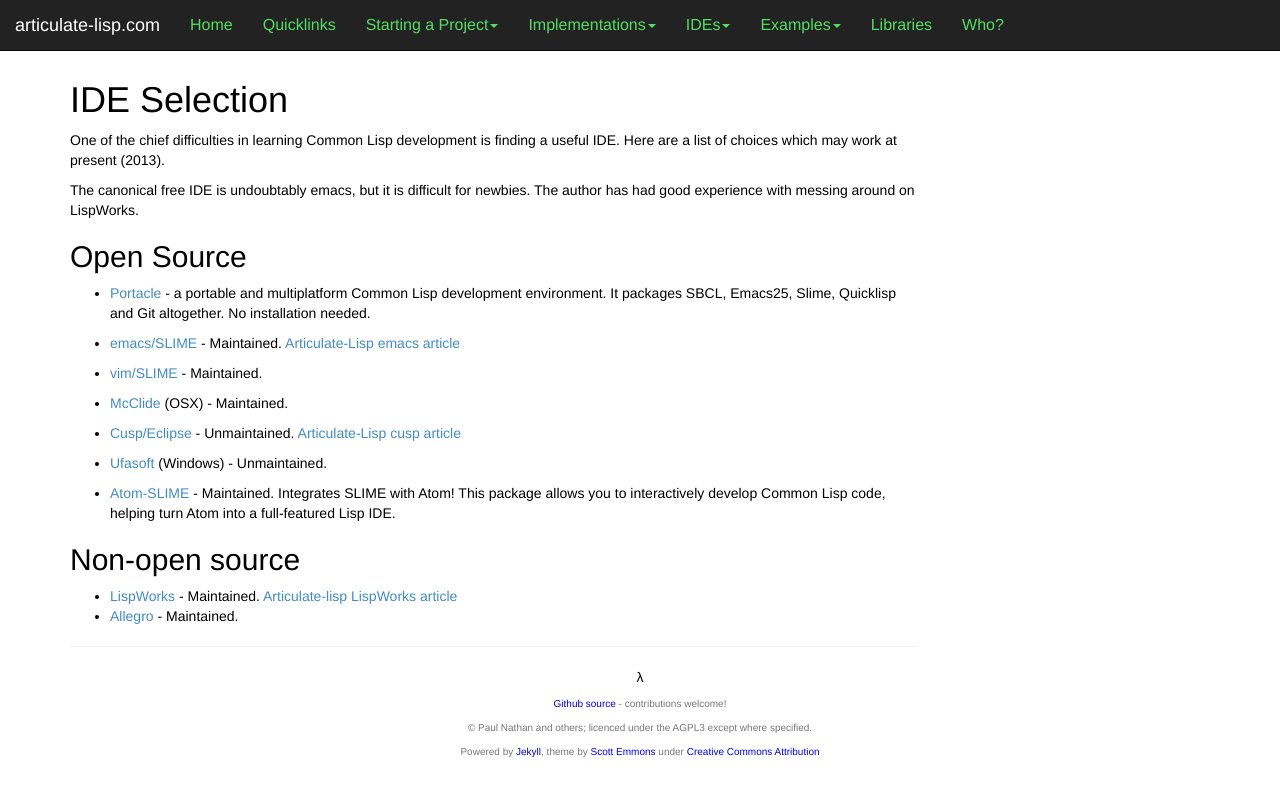
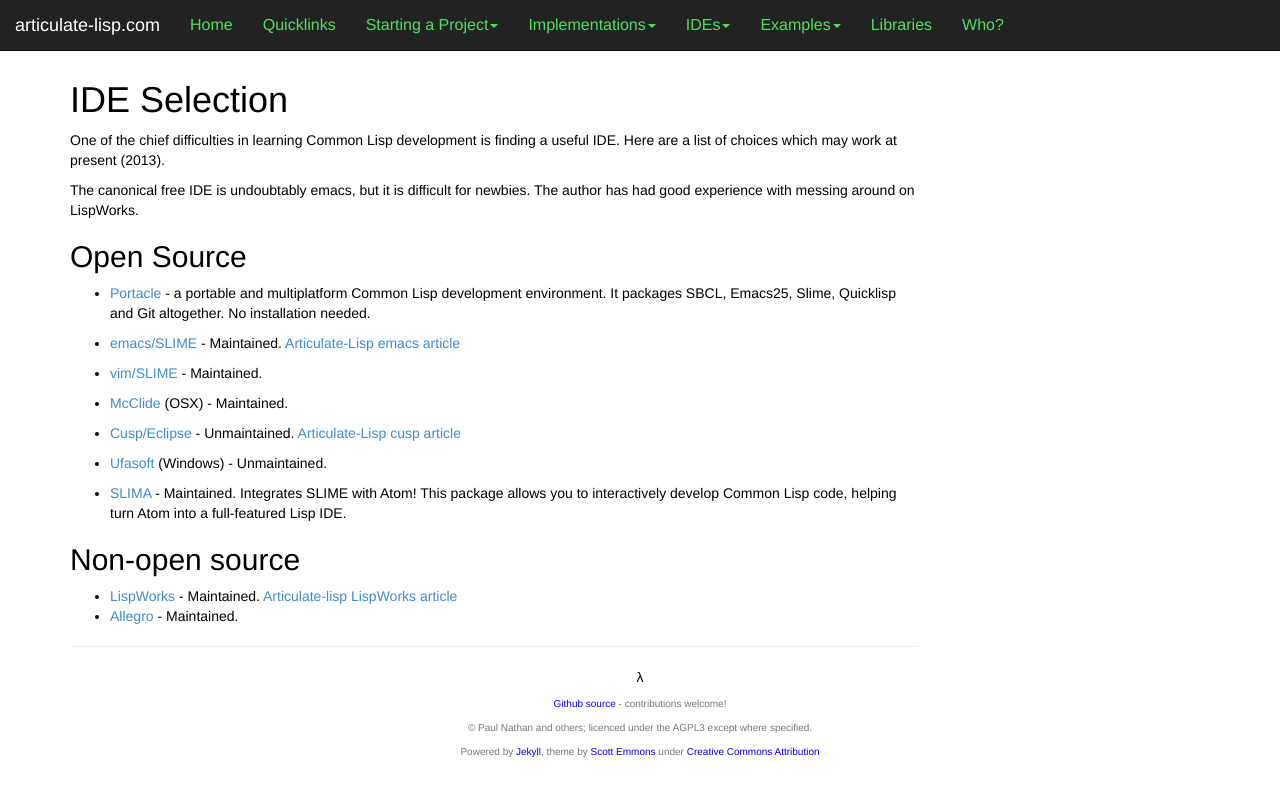
Before and after one commit to articulate-common-lisp/articulate-common-lisp.github.io, a Jekyll site: the page built from ides/summary.html, in a window 1280 px wide. Shown: the top 796 px of the page. Built offline with Jekyll 4.4.1, drawn with Linux system fonts in a browser that asks for light colours; Markdown is read by kramdown in place of the engine named in the settings.

Commit message:
Replace Atom-Slime with SLIMA in IDE page
Atom-Slime is no longer maintained (see right under the image in the readme: https://github.com/sjlevine/atom-slime).  [SLIMA](https://atom.io/packages/slima) is the maintained fork.

```diff
--- a/ides/summary.html
+++ b/ides/summary.html
@@ -14,7 +14,7 @@
   <li><p><a href="http://www.cliki.net/MCLIDE">McClide</a> (OSX) - Maintained.</p></li>
   <li><p><a href="https://bitbucket.org/skolos/lispdev/overview">Cusp/Eclipse</a> - Unmaintained. <a href="cusp-setup.html">Articulate-Lisp cusp article</a></p></li>
   <li><p><a href="http://ufasoft.com/lisp/">Ufasoft</a> (Windows) - Unmaintained.</p></li>
-  <li><p><a href="https://atom.io/packages/atom-slime">Atom-SLIME</a> - Maintained. Integrates SLIME with Atom! This package allows you to interactively develop Common Lisp code, helping turn Atom into a full-featured Lisp IDE. </p></li>
+  <li><p><a href="https://atom.io/packages/SLIMA">SLIMA</a> - Maintained. Integrates SLIME with Atom! This package allows you to interactively develop Common Lisp code, helping turn Atom into a full-featured Lisp IDE. </p></li>
 </ul>
 <h2 id="non-open-source">Non-open source</h2>
 <ul>
```
